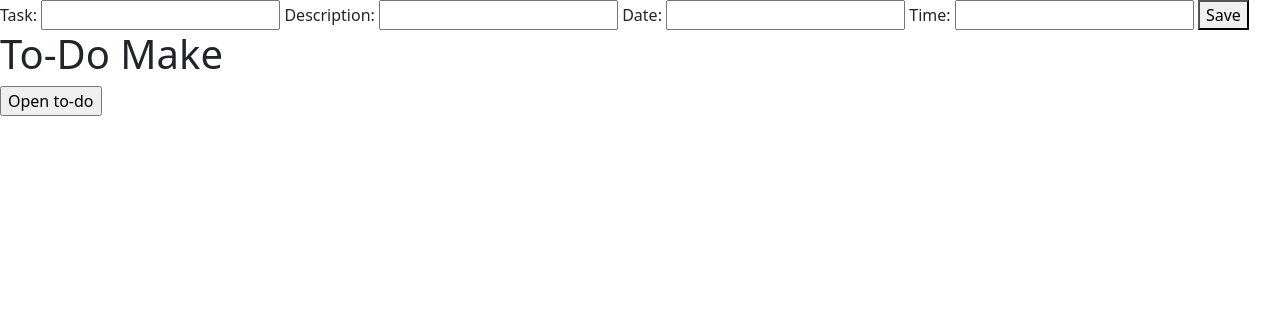
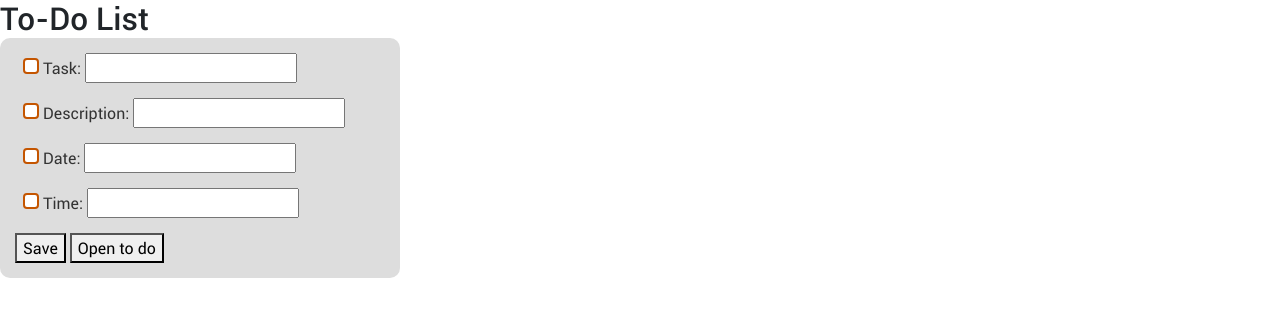
Before and after one commit to HawkExtensionTeam/Hawk, a browser extension: page new_tab.html in a window 1280 px wide. Drawn offline with Linux system fonts and the light colour scheme.

Commit message:
Closes #50 - created the design for the to-do list page

```diff
--- a/assets/style.css
+++ b/assets/style.css
@@ -269,3 +269,13 @@
     align-items: center;
 
 }
+#new-tab-form {
+    background-color: #DDDDDD;
+    padding: 15px;
+    border-radius: 10px;
+
+}
+
+.form-group {
+    margin-bottom: 15px;
+}
--- a/new_tab.html
+++ b/new_tab.html
@@ -1,25 +1,45 @@
 <!DOCTYPE html>
 <html lang="en">
   <head>
-	<link rel="stylesheet" href="assets/bootstrap.min.css">
-    <title>To-Do Make</title>
+    <link rel="stylesheet" href="assets/bootstrap.min.css">
+    <link rel="stylesheet" href="assets/style.css">
+    <title>New Tab To-Do</title>
+    <h2 class="card-title">To-Do List</h2>
   </head>
   <body>
-    <form id="todoForm">
-      <label for="taskInput">Task:</label>
-      <input type="text" id="taskInput" name="taskInput" required>
-      <label for="descriptionInput">Description:</label>
-      <input type="text" id="descriptionInput" name="descriptionInput" required>
-      <label for="dateInput">Date:</label>
-      <input type="text" id="dateInput" name="dateInput" required>
-      <label for="timeInput">Time:</label>
-      <input type="text" id="timeInput" name="timeInput" required>
+
+    <form id="new-tab-form">
+      <div class="form-group">
+          <label>
+              <input type="checkbox"> Task:
+              <input type="text" id="newTaskInput" name="newTaskInput" class="new-task-input" required>
+          </label>
+      </div>
+      <div class="form-group">
+          <label>
+              <input type="checkbox"> Description:
+              <input type="text" id="newDescriptionInput" name="newDescriptionInput" class="new-description-input" required>
+          </label>
+      </div>
+      <div class="form-group">
+          <label>
+              <input type="checkbox"> Date:
+              <input type="text" id="newDateInput" name="newDateInput" required>
+          </label>
+      </div>
+      <div class="form-group">
+          <label>
+              <input type="checkbox"> Time:
+              <input type="text" id="newTimeInput" name="newTimeInput" required>
+          </label>
+      </div>
       <button type="submit">Save</button>
-    </form>
-    <h1>To-Do Make</h1>
-    <input type="button" id="new-tab-button" value="Open to-do">
+      <button type="button"> Open to do</button>
+  </form>
+</div>
+</div>
     <script src="jquery-3.7.1.min.js"></script>
     <script src="todo_make.js"></script>
-	<script src="assets/bootstrap.min.js"></script>
-  </body>
+    <script src="assets/bootstrap.min.js"></script>
+</body>
 </html>
```
